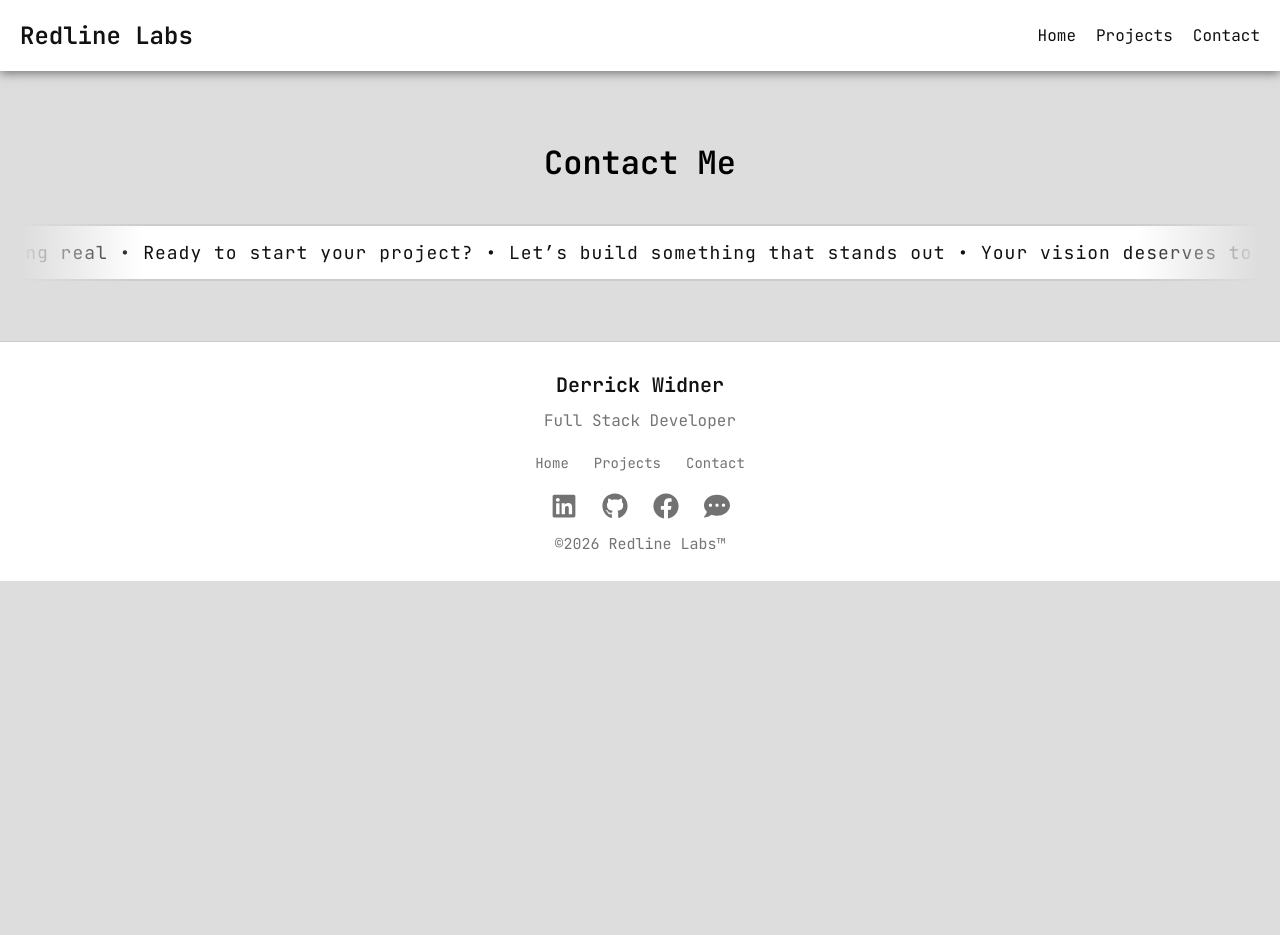
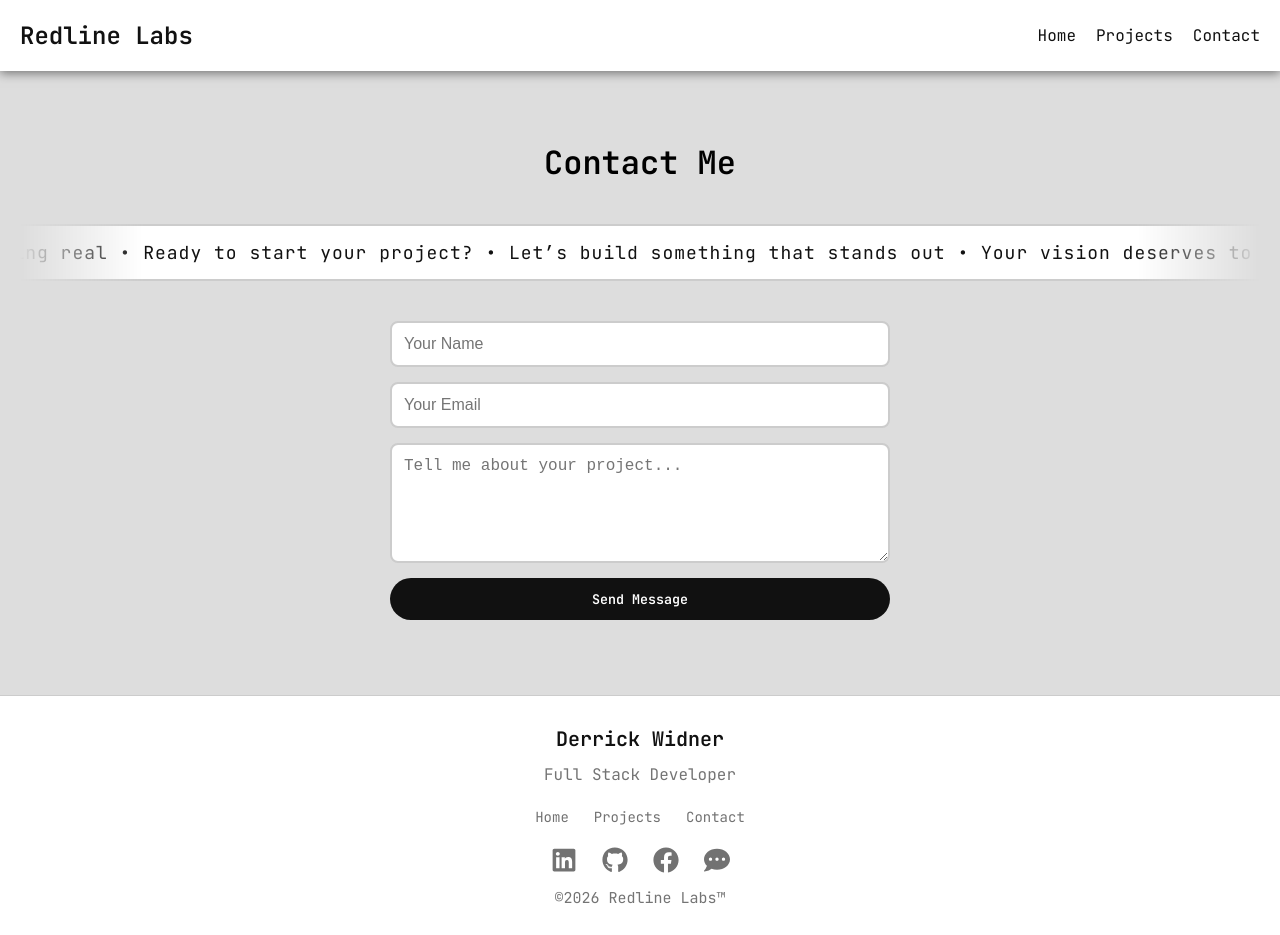
Before and after one commit to widner0623/fullstack-portfolio, a React (Vite) app in the folder client/: page /contact in a window 1280 px wide. Before the commit the page ends 800 px from the top, so only its background shows below. Built offline with nearby package versions, Linux system fonts and the light colour scheme.

Commit message:
add contact API

```diff
--- a/client/src/pages/Contact.jsx
+++ b/client/src/pages/Contact.jsx
@@ -1,6 +1,48 @@
+import { useState } from "react";
 import "../styles/contact.css";
 
 function Contact() {
+    const [form, setForm] = useState({
+        name: "",
+        email: "",
+        message: ""
+    });
+
+    const [status, setStatus] = useState("");
+
+    const handleChange = (e) => {
+        setForm({
+            ...form,
+            [e.target.name]: e.target.value
+        });
+    };
+
+    const handleSubmit = async (e) => {
+        e.preventDefault();
+        setStatus("Sending...");
+
+        try {
+            const res = await fetch("/api/contact", {   // ✅ NO localhost
+                method: "POST",
+                headers: {
+                    "Content-Type": "application/json"
+                },
+                body: JSON.stringify(form)
+            });
+
+            const data = await res.json();
+
+            if (res.ok) {
+                setStatus("Message sent!");
+                setForm({ name: "", email: "", message: "" });
+            } else {
+                setStatus("Something went wrong.");
+            }
+        } catch (err) {
+            setStatus("Server error.");
+        }
+    };
+
     return (
         <div className="contact">
             <h1>Contact Me</h1>
@@ -13,7 +55,7 @@ function Contact() {
                     <span>
                         Need a website that actually works for your business? • Built for performance, speed, and results • Clean design that converts visitors into customers • Let’s solve real problems •
                     </span>
-                   <span>
+                    <span>
                         Let’s turn your idea into something real • Ready to start your project? • Let’s build something that stands out • Your vision deserves to be built • Let’s get to work •
                     </span>
                     <span>
@@ -21,6 +63,38 @@ function Contact() {
                     </span>
                 </div>
             </div>
+
+            <form className="contact-form" onSubmit={handleSubmit}>
+                <input
+                    type="text"
+                    name="name"
+                    placeholder="Your Name"
+                    value={form.name}
+                    onChange={handleChange}
+                    required
+                />
+
+                <input
+                    type="email"
+                    name="email"
+                    placeholder="Your Email"
+                    value={form.email}
+                    onChange={handleChange}
+                    required
+                />
+
+                <textarea
+                    name="message"
+                    placeholder="Tell me about your project..."
+                    value={form.message}
+                    onChange={handleChange}
+                    required
+                />
+
+                <button type="submit">Send Message</button>
+            </form>
+
+            <p className="form-status">{status}</p>
         </div>
     );
 }
--- a/client/src/styles/contact.css
+++ b/client/src/styles/contact.css
@@ -43,3 +43,42 @@
         transform: translateX(-50%);
     }
 }
+.contact-form {
+    max-width: 500px;
+    margin: 40px auto 0;
+    display: flex;
+    flex-direction: column;
+    gap: 15px;
+}
+
+.contact-form input,
+.contact-form textarea {
+    padding: 12px;
+    border: 2px solid #ccc;
+    border-radius: 8px;
+    font-size: 16px;
+}
+
+.contact-form textarea {
+    min-height: 120px;
+}
+
+.contact-form button {
+    padding: 12px;
+    background: #111;
+    color: #fff;
+    border: none;
+    border-radius: 25px;
+    font-weight: bold;
+    cursor: pointer;
+    transition: 0.3s;
+}
+
+.contact-form button:hover {
+    background: #333;
+}
+
+.form-status {
+    margin-top: 15px;
+    color: #555;
+}
```
Also changed, not shown: 2 other files (tests, documents, lock files or other folders).
